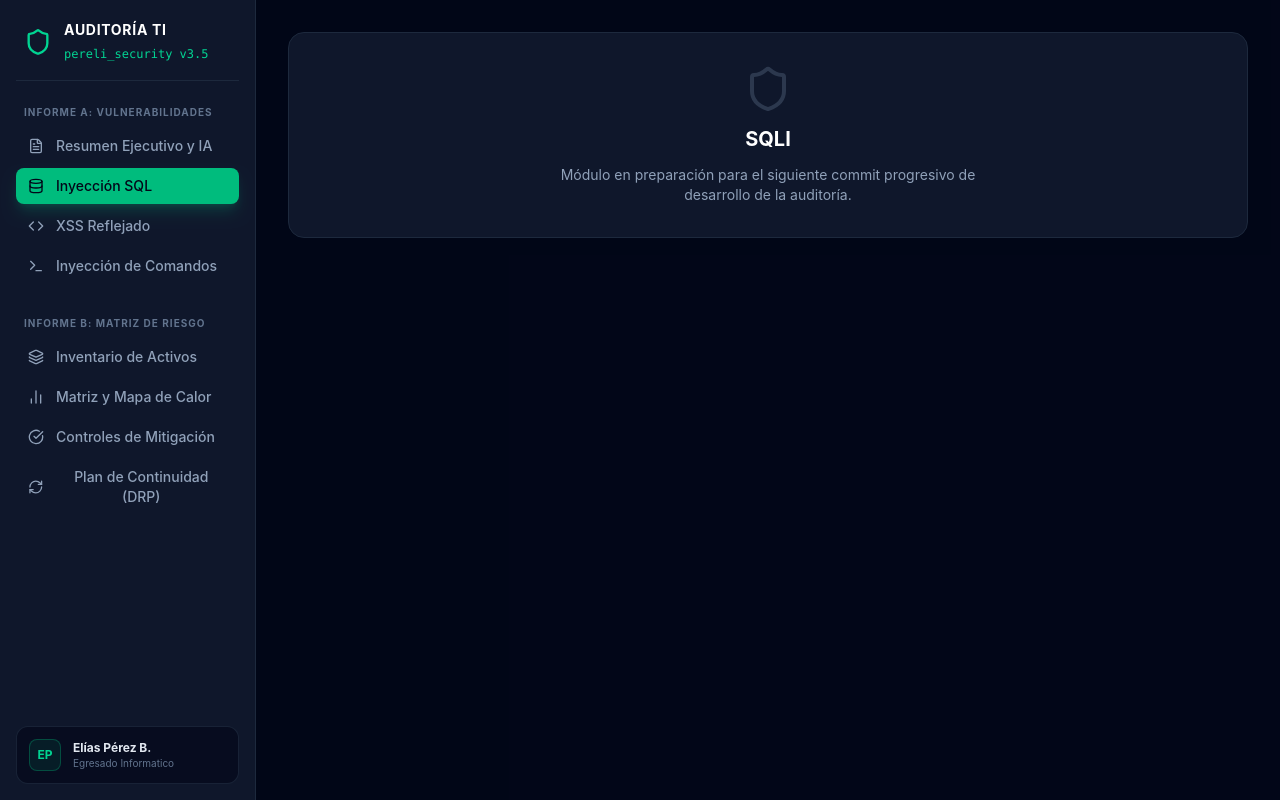
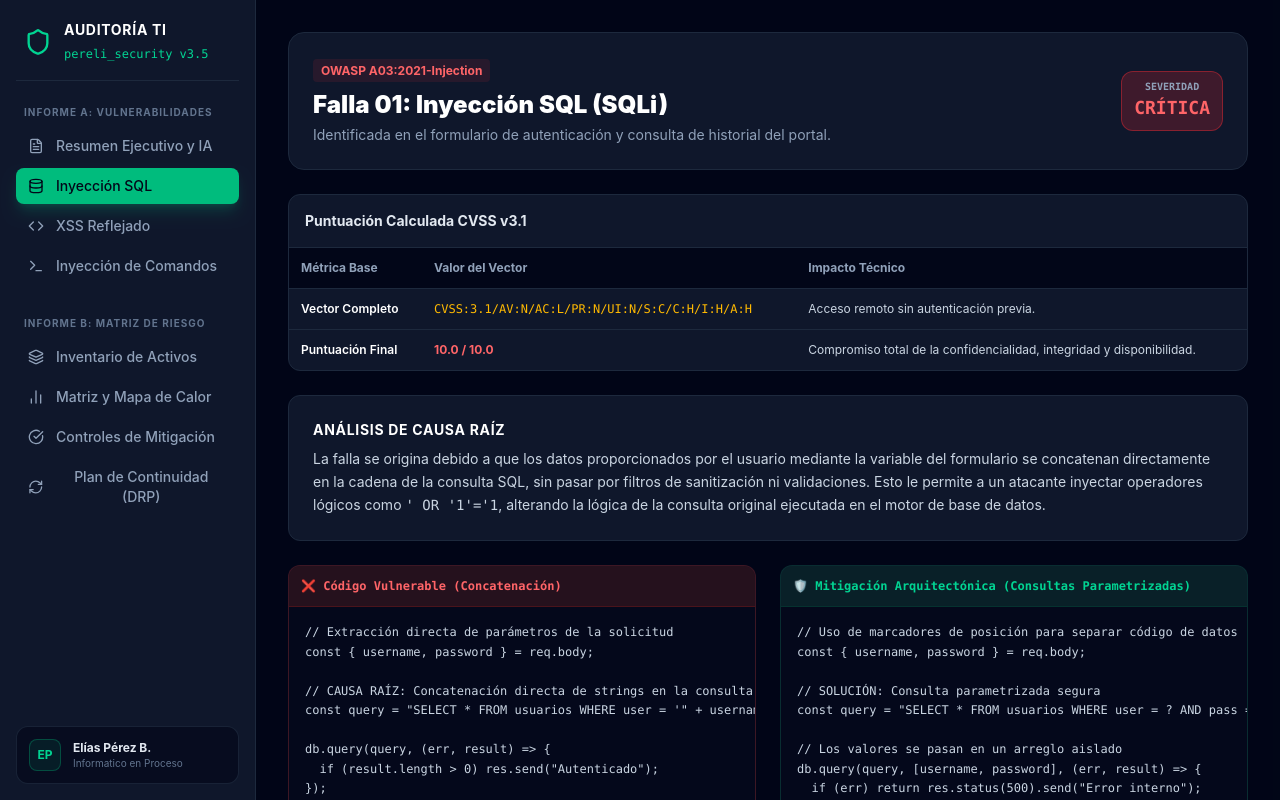
Before and after one commit to eliasperesbarrera-maker/auditoria_pereli, a React (Vite) app: page / in a window 1280 px wide. Both pictures are taken after a click on the button "Inyección SQL". Built offline with nearby package versions, Linux system fonts and the light colour scheme.

Commit message:
agregar analisis de inyeccion sql con matriz cvss y contraste de codigo fuente completo

```diff
--- a/src/App.jsx
+++ b/src/App.jsx
@@ -91,7 +91,7 @@ export default function App() {
           </div>
         </div>
 
-        {/* Datos de los Alumnos (Firmas rúbrica) */}
+        {/* Datos de los Alumnos */}
         <div className="bg-slate-950/60 p-3 rounded-xl border border-slate-800/80">
           <div className="flex items-center gap-3">
             <div className="w-8 h-8 rounded-lg bg-emerald-500/10 border border-emerald-500/30 flex items-center justify-center text-xs font-bold text-emerald-400">
@@ -99,7 +99,7 @@ export default function App() {
             </div>
             <div className="truncate">
               <p className="text-xs font-bold text-slate-200">Elías Pérez B.</p>
-              <p className="text-[10px] text-slate-500 truncate">Egresado Informatico</p>
+              <p className="text-[10px] text-slate-500 truncate">Informatico en Proceso</p>
             </div>
           </div>
         </div>
@@ -109,7 +109,7 @@ export default function App() {
       <main className="flex-1 overflow-y-auto p-8 bg-slate-950/40">
         <div className="max-w-5xl mx-auto space-y-6">
 
-          {/* RENDERIZADO CONDICIONAL SEGÚN LA PESTAÑA */}
+          {/* 1. PESTAÑA: RESUMEN EJECUTIVO */}
           {activeTab === 'resumen' && (
             <div className="space-y-6 animate-fadeIn">
               {/* Encabezado Académico */}
@@ -147,7 +147,7 @@ export default function App() {
                   <div className="p-3 bg-emerald-500/10 rounded-lg text-emerald-400"><Users /></div>
                   <div>
                     <h4 className="text-xs text-slate-400 uppercase font-bold">Equipo Consultor</h4>
-                    <p className="text-sm font-bold text-white">E.Pérez</p>
+                    <p className="text-sm font-bold text-white">E.Perez</p>
                   </div>
                 </div>
               </div>
@@ -168,7 +168,7 @@ export default function App() {
                   <MessageSquare className="w-5 h-5 text-emerald-400" /> Bitácora de Uso de IA y Co-creación (Requisito de Rúbrica)
                 </h3>
                 <p className="text-slate-400 text-xs">
-                  Registro de prompts estructurados utilizados para investigar el comportamiento técnico de las fallas, junto con el control de calidad aplicado por los alumnos.
+                  Registro de prompts personalizados utilizados para investigar el comportamiento técnico de las fallas, junto con el control de calidad aplicado por los alumnos.
                 </p>
 
                 <div className="space-y-4 pt-2">
@@ -190,7 +190,6 @@ export default function App() {
                   ))}
                 </div>
 
-                {/* Reflexión Final de Uso */}
                 <div className="bg-slate-950 p-4 rounded-xl border border-slate-800/80">
                   <h4 className="text-xs font-bold text-slate-300 uppercase mb-1">Reflexión Final del Equipo sobre el uso de la IA</h4>
                   <p className="text-slate-400 text-xs leading-relaxed">
@@ -201,8 +200,108 @@ export default function App() {
             </div>
           )}
 
-          {/* Marcador de posición para las otras pestañas */}
-          {activeTab !== 'resumen' && (
+          {/* 2. PESTAÑA: INYECCIÓN SQL (SQLi) */}
+          {activeTab === 'sqli' && (
+            <div className="space-y-6 animate-fadeIn">
+
+              {/* Título y Categoría OWASP */}
+              <div className="bg-slate-900 border border-slate-800 p-6 rounded-2xl">
+                <div className="flex items-center justify-between">
+                  <div>
+                    <span className="text-xs font-bold text-red-400 bg-red-500/10 px-2 py-1 rounded">OWASP A03:2021-Injection</span>
+                    <h2 className="text-2xl font-black text-white mt-2">Falla 01: Inyección SQL (SQLi)</h2>
+                    <p className="text-slate-400 text-sm mt-1">Identificada en el formulario de autenticación y consulta de historial del portal.</p>
+                  </div>
+                  <div className="bg-red-500/20 border border-red-500/40 text-red-400 font-mono text-xs px-3 py-2 rounded-xl text-center">
+                    <span className="block text-[10px] uppercase font-bold text-slate-400">Severidad</span>
+                    <strong className="text-lg">CRÍTICA</strong>
+                  </div>
+                </div>
+              </div>
+
+              {/* Tabla de Clasificación CVSS v3.1 */}
+              <div className="bg-slate-900 border border-slate-800 rounded-xl overflow-hidden">
+                <div className="bg-slate-850 p-4 border-b border-slate-800">
+                  <h3 className="text-sm font-bold text-slate-200">Puntuación Calculada CVSS v3.1</h3>
+                </div>
+                <table className="w-full text-left border-collapse text-xs">
+                  <thead>
+                    <tr className="bg-slate-950 text-slate-400 border-b border-slate-800">
+                      <th className="p-3">Métrica Base</th>
+                      <th className="p-3">Valor del Vector</th>
+                      <th className="p-3">Impacto Técnico</th>
+                    </tr>
+                  </thead>
+                  <tbody className="divide-y divide-slate-800 text-slate-300">
+                    <tr>
+                      <td className="p-3 font-semibold text-white">Vector Completo</td>
+                      <td className="p-3 font-mono text-amber-400">CVSS:3.1/AV:N/AC:L/PR:N/UI:N/S:C/C:H/I:H/A:H</td>
+                      <td className="p-3">Acceso remoto sin autenticación previa.</td>
+                    </tr>
+                    <tr>
+                      <td className="p-3 font-semibold text-white">Puntuación Final</td>
+                      <td className="p-3 font-bold text-red-400">10.0 / 10.0</td>
+                      <td className="p-3">Compromiso total de la confidencialidad, integridad y disponibilidad.</td>
+                    </tr>
+                  </tbody>
+                </table>
+              </div>
+
+              {/* Causa Raíz */}
+              <div className="bg-slate-900 border border-slate-800 p-6 rounded-xl space-y-2">
+                <h3 className="text-sm font-bold text-white uppercase tracking-wider text-emerald-400">Análisis de Causa Raíz</h3>
+                <p className="text-slate-300 text-sm leading-relaxed">
+                  La falla se origina debido a que los datos proporcionados por el usuario mediante la variable del formulario se concatenan directamente en la cadena de la consulta SQL, sin pasar por filtros de sanitización ni validaciones. Esto le permite a un atacante inyectar operadores lógicos como <code>' OR '1'='1</code>, alterando la lógica de la consulta original ejecutada en el motor de base de datos.
+                </p>
+              </div>
+
+              {/* Bloques de Código: Vulnerable vs Corregido */}
+              <div className="grid grid-cols-1 xl:grid-cols-2 gap-6">
+
+                {/* Código Vulnerable */}
+                <div className="bg-slate-900 border border-red-900/40 rounded-xl overflow-hidden">
+                  <div className="bg-red-950/40 p-3 border-b border-red-900/40 flex justify-between items-center">
+                    <span className="text-xs font-bold text-red-400 font-mono">❌ Código Vulnerable (Concatenación)</span>
+                  </div>
+                  <pre className="p-4 text-xs font-mono text-slate-300 overflow-x-auto bg-slate-950/80 leading-relaxed">
+{`// Extracción directa de parámetros de la solicitud
+const { username, password } = req.body;
+
+// CAUSA RAÍZ: Concatenación directa de strings en la consulta
+const query = "SELECT * FROM usuarios WHERE user = '" + username + "' AND pass = '" + password + "'";
+
+db.query(query, (err, result) => {
+  if (result.length > 0) res.send("Autenticado");
+});`}
+                  </pre>
+                </div>
+
+                {/* Código Corregido */}
+                <div className="bg-slate-900 border border-emerald-900/40 rounded-xl overflow-hidden">
+                  <div className="bg-emerald-950/40 p-3 border-b border-emerald-900/40 flex justify-between items-center">
+                    <span className="text-xs font-bold text-emerald-400 font-mono">🛡️ Mitigación Arquitectónica (Consultas Parametrizadas)</span>
+                  </div>
+                  <pre className="p-4 text-xs font-mono text-slate-300 overflow-x-auto bg-slate-950/80 leading-relaxed">
+{`// Uso de marcadores de posición para separar código de datos
+const { username, password } = req.body;
+
+// SOLUCIÓN: Consulta parametrizada segura
+const query = "SELECT * FROM usuarios WHERE user = ? AND pass = ?";
+
+// Los valores se pasan en un arreglo aislado
+db.query(query, [username, password], (err, result) => {
+  if (err) return res.status(500).send("Error interno");
+  if (result.length > 0) res.send("Autenticado");
+});`}
+                  </pre>
+                </div>
+
+              </div>
+            </div>
+          )}
+
+          {/* Marcador de posición para las otras pestañas restantes */}
+          {activeTab !== 'resumen' && activeTab !== 'sqli' && (
             <div className="bg-slate-900 border border-slate-800 p-8 rounded-2xl text-center space-y-3">
               <Shield className="w-12 h-12 text-slate-600 mx-auto animate-pulse" />
               <h3 className="text-xl font-bold text-white uppercase">{activeTab}</h3>
```
